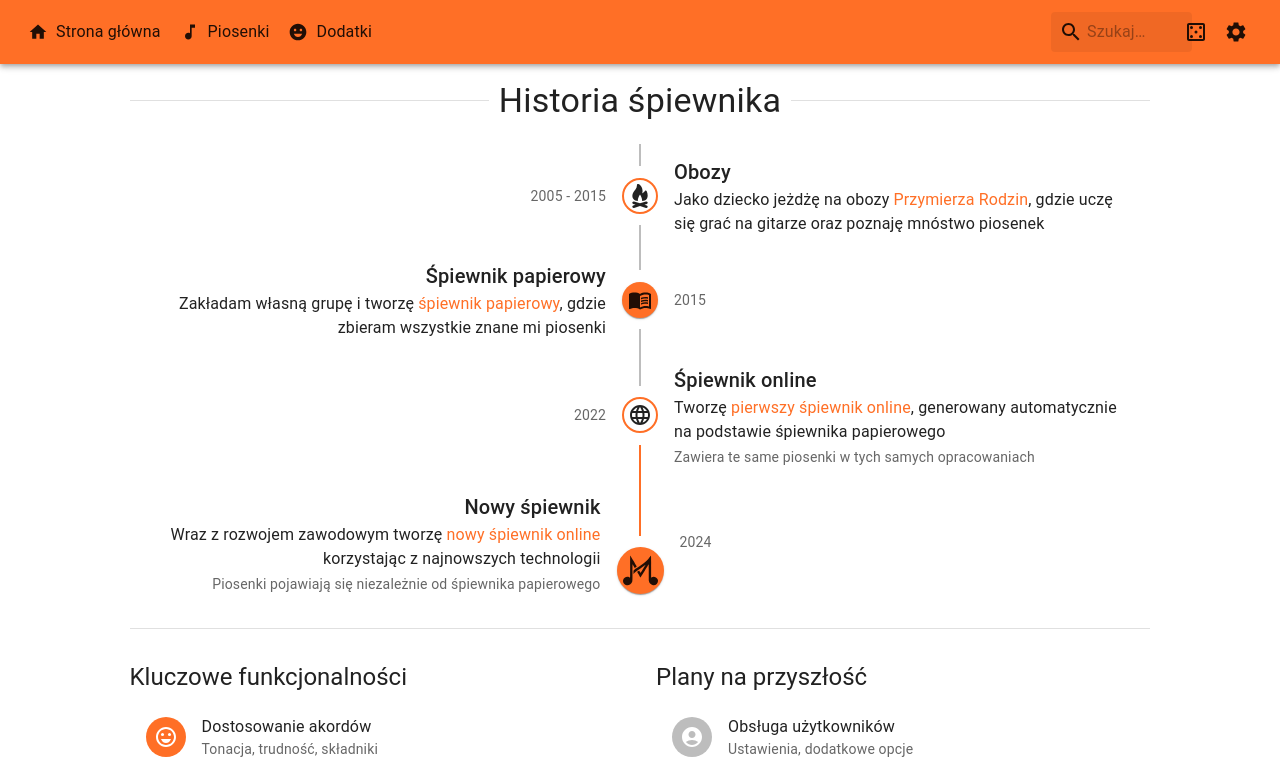
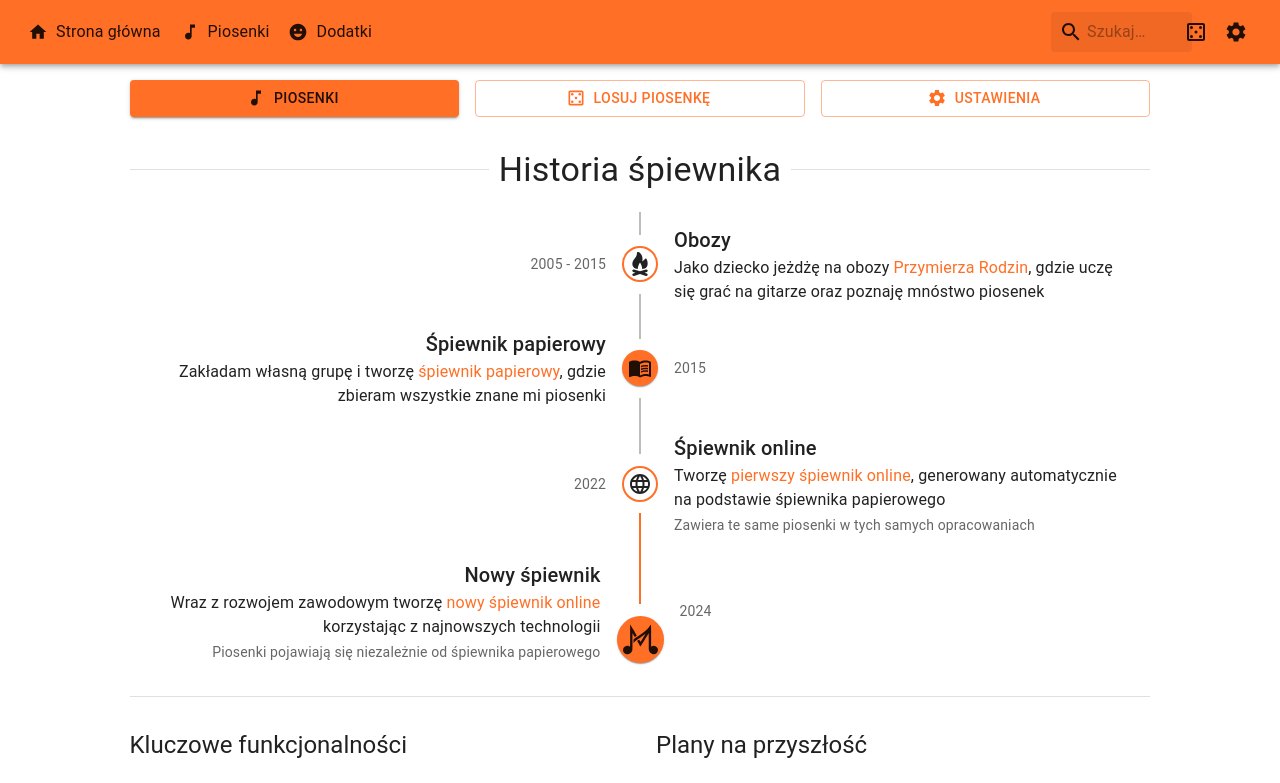
Before and after one commit to mmakos/songbook-react, a React (Vite) app: page / in a window 1280 px wide. Shown: the top 783 px of the page. Built offline with nearby package versions, Linux system fonts and the light colour scheme.

Commit message:
Dodałem przyciski na stronie głównej

```diff
--- /dev/null
+++ b/src/components/RouteButton.tsx
@@ -0,0 +1,17 @@
+import { FC, PropsWithChildren } from 'react';
+import { Link } from 'react-router-dom';
+import { Button, ButtonProps } from '@mui/material';
+
+interface IRouteButtonProps extends PropsWithChildren, ButtonProps {
+  to: string;
+}
+
+const RouteButton: FC<IRouteButtonProps> = ({ to, children, ...props }) => {
+  return (
+    <Button component={Link} to={to} {...props}>
+      {children}
+    </Button>
+  );
+};
+
+export default RouteButton;
--- a/src/song/RandomSong.tsx
+++ b/src/song/RandomSong.tsx
@@ -1,17 +1,9 @@
 import { IconButton } from '@mui/material';
 import { CasinoOutlined } from '@mui/icons-material';
-import { useNavigate } from 'react-router-dom';
-import { HttpService } from '../http/http.service.ts';
-import { Category } from '../types/song.types.ts';
+import useRandomSong from '../store/useRandomSong.hook.ts';
 
 const RandomSong = () => {
-  const navigate = useNavigate();
-
-  const drawSong = () => {
-    HttpService.get(`/random-song/?category=${Category.KACZMARSKI},${Category.OTHER}`).then((result) => {
-      navigate(`/song/${result.data}`);
-    });
-  };
+  const drawSong = useRandomSong();
 
   return (
     <IconButton
--- /dev/null
+++ b/src/store/useRandomSong.hook.ts
@@ -0,0 +1,15 @@
+import { useNavigate } from 'react-router-dom';
+import { HttpService } from '../http/http.service.ts';
+import { Category } from '../types/song.types.ts';
+
+const useRandomSong = (): (() => void) => {
+  const navigate = useNavigate();
+
+  return () => {
+    HttpService.get(`/random-song/?category=${Category.KACZMARSKI},${Category.OTHER}`).then((result) => {
+      navigate(`/song/${result.data}`);
+    });
+  };
+};
+
+export default useRandomSong;
--- a/src/subsites/MainPage.tsx
+++ b/src/subsites/MainPage.tsx
@@ -1,4 +1,15 @@
-import {Avatar, Divider, Link, List, ListItem, ListItemAvatar, ListItemText, Typography, useTheme} from '@mui/material';
+import {
+  Avatar,
+  Button,
+  Divider,
+  Link,
+  List,
+  ListItem,
+  ListItemAvatar,
+  ListItemText,
+  Typography,
+  useTheme,
+} from '@mui/material';
 import {
   Timeline,
   TimelineConnector,
@@ -16,6 +27,7 @@ import {
   InfoOutlined,
   Language,
   MenuBook,
+  MusicNote,
   Piano,
   SentimentVerySatisfied,
   Settings,
@@ -27,12 +39,32 @@ import Logo from '../components/icon/Logo.tsx';
 import RouteLink from '../components/RouteLink.tsx';
 import Grid from '@mui/material/Grid2';
 import SearchIcon from '@mui/icons-material/Search';
+import RouteButton from '../components/RouteButton.tsx';
+import useRandomSong from '../store/useRandomSong.hook.ts';
 
 const MainPage = () => {
   const theme = useTheme();
+  const randomSong = useRandomSong();
 
   return (
     <div>
+      <Grid container spacing={2} mb="2em">
+        <Grid size={{ xs: 12, sm: 4 }}>
+          <RouteButton to="/songs" variant="contained" startIcon={<MusicNote />} fullWidth>
+            Piosenki
+          </RouteButton>
+        </Grid>
+        <Grid size={{ xs: 12, sm: 4 }}>
+          <Button onClick={() => randomSong()} variant="outlined" startIcon={<CasinoOutlined />} fullWidth>
+            Losuj piosenkę
+          </Button>
+        </Grid>
+        <Grid size={{ xs: 12, sm: 4 }}>
+          <RouteButton to="/settings" variant="outlined" startIcon={<Settings />} fullWidth>
+            Ustawienia
+          </RouteButton>
+        </Grid>
+      </Grid>
       <Divider>
         <Typography variant="h4">Historia śpiewnika</Typography>
       </Divider>
@@ -148,7 +180,7 @@ const MainPage = () => {
           <List>
             <ListItem>
               <ListItemAvatar>
-                <Avatar sx={{bgcolor: theme.palette.primary.main}}>
+                <Avatar sx={{ bgcolor: theme.palette.primary.main }}>
                   <SentimentVerySatisfied />
                 </Avatar>
               </ListItemAvatar>
@@ -156,7 +188,7 @@ const MainPage = () => {
             </ListItem>
             <ListItem>
               <ListItemAvatar>
-                <Avatar sx={{bgcolor: theme.palette.primary.main}}>
+                <Avatar sx={{ bgcolor: theme.palette.primary.main }}>
                   <Settings />
                 </Avatar>
               </ListItemAvatar>
@@ -164,7 +196,7 @@ const MainPage = () => {
             </ListItem>
             <ListItem>
               <ListItemAvatar>
-                <Avatar sx={{bgcolor: theme.palette.primary.main}}>
+                <Avatar sx={{ bgcolor: theme.palette.primary.main }}>
                   <InfoOutlined />
                 </Avatar>
               </ListItemAvatar>
@@ -172,7 +204,7 @@ const MainPage = () => {
             </ListItem>
             <ListItem>
               <ListItemAvatar>
-                <Avatar sx={{bgcolor: theme.palette.primary.main}}>
+                <Avatar sx={{ bgcolor: theme.palette.primary.main }}>
                   <YouTube />
                 </Avatar>
               </ListItemAvatar>
@@ -180,7 +212,7 @@ const MainPage = () => {
             </ListItem>
             <ListItem>
               <ListItemAvatar>
-                <Avatar sx={{bgcolor: theme.palette.primary.main}}>
+                <Avatar sx={{ bgcolor: theme.palette.primary.main }}>
                   <SearchIcon />
                 </Avatar>
               </ListItemAvatar>
@@ -188,7 +220,7 @@ const MainPage = () => {
             </ListItem>
             <ListItem>
               <ListItemAvatar>
-                <Avatar sx={{bgcolor: theme.palette.primary.main}}>
+                <Avatar sx={{ bgcolor: theme.palette.primary.main }}>
                   <CasinoOutlined />
                 </Avatar>
               </ListItemAvatar>
```
